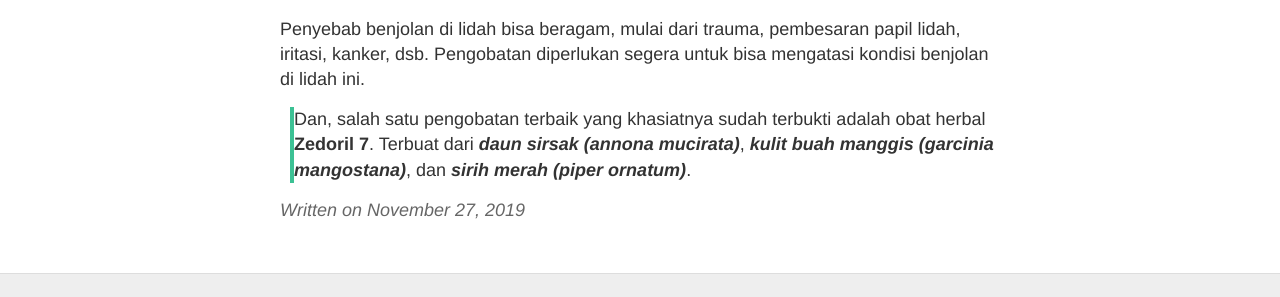
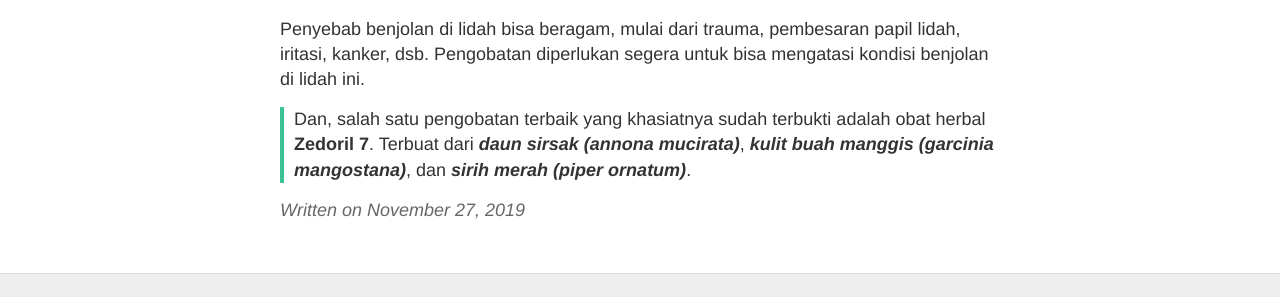
Before and after one commit to zeinherbal/zeinherbal.github.io, a Jekyll site: the page built from _posts/2019-11-27-obat-pembengkakan-kelenjar-getah-bening.md, in a window 1280 px wide. Shown: the part 301-598 px from the top of the page. Built offline with Jekyll 4.4.1, drawn with Linux system fonts in a browser that asks for light colours.

Commit message:
Update 2019-11-27-obat-pembengkakan-kelenjar-getah-bening.md

```diff
--- a/_posts/2019-11-27-obat-pembengkakan-kelenjar-getah-bening.md
+++ b/_posts/2019-11-27-obat-pembengkakan-kelenjar-getah-bening.md
@@ -8,6 +8,6 @@
 
 Penyebab benjolan di lidah bisa beragam, mulai dari trauma, pembesaran papil lidah, iritasi, kanker, dsb. Pengobatan diperlukan segera untuk bisa mengatasi kondisi benjolan di lidah ini.
 
-{:refdef: style="margin-left: 10px; border-left: solid 4px #3cc194;"}
+{:refdef: style="padding-left: 10px; border-left: solid 4px #3cc194;"}
 Dan, salah satu pengobatan terbaik yang khasiatnya sudah terbukti adalah obat herbal **Zedoril 7**. Terbuat dari ***daun sirsak (annona mucirata)***, ***kulit buah manggis (garcinia mangostana)***, dan ***sirih merah (piper ornatum)***.
 {: refdef}
```
